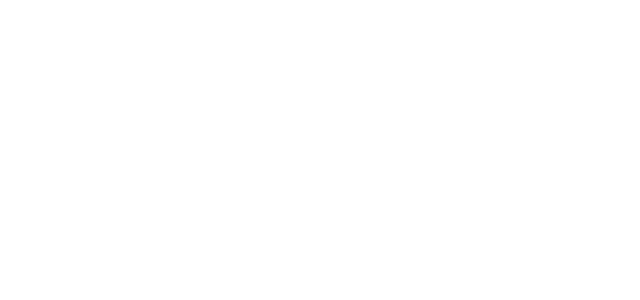
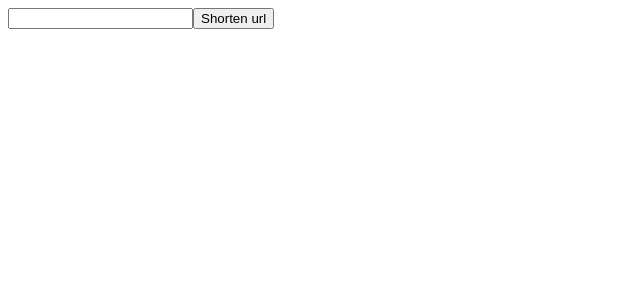
Before and after one commit to ychandana3/urlshortener, a React (Create React App) app in the folder views/: page / in a window 1280 px wide. Shown: the top 300 px of the page, without its empty margins (0-640 px from the left). Built offline with nearby package versions, Linux system fonts and the light colour scheme.

Commit message:
Added two components, routing

```diff
--- a/views/package.json
+++ b/views/package.json
@@ -8,6 +8,7 @@
     "@testing-library/user-event": "^13.5.0",
     "react": "^18.3.1",
     "react-dom": "^18.3.1",
+    "react-router-dom": "^6.23.1",
     "react-scripts": "5.0.1",
     "web-vitals": "^2.1.4"
   },
--- a/views/src/App.js
+++ b/views/src/App.js
@@ -1,11 +1,28 @@
 
-
-function App() {
+import { createBrowserRouter, NavLink } from "react-router-dom";
+import ShortUrl from "./ShortUrl";
+export function App() {
   return (
     <div>
 
+      <div>
+      <input></input>
+
+     <button>Shorten url</button>
+      </div>
     </div>
   );
 }
 
-export default App;
+export const router = createBrowserRouter([
+  {
+    path:'/',
+    element:<App/>
+  },
+  {
+    path:('/generate-short-url' || '/update-short-url'),
+    element:<ShortUrl/>
+  },
+
+
+])
--- /dev/null
+++ b/views/src/ShortUrl.js
@@ -0,0 +1,9 @@
+const ShortUrl = () => {
+    return(
+        <div>
+            <p>ShortUrl: </p>
+            <button>Generate Again</button>
+        </div>
+    )
+}
+export default ShortUrl;
--- a/views/src/index.js
+++ b/views/src/index.js
@@ -1,12 +1,12 @@
 import React from 'react';
 import ReactDOM from 'react-dom/client';
-import App from './App';
+import {App, router} from './App';
 import reportWebVitals from './reportWebVitals';
-
+import { RouterProvider } from 'react-router-dom';
 const root = ReactDOM.createRoot(document.getElementById('root'));
 root.render(
   <React.StrictMode>
-    <App />
+    <RouterProvider router = {router}/>
   </React.StrictMode>
 );
 
```
Also changed, not shown: 1 other file (tests, documents, lock files or other folders).
